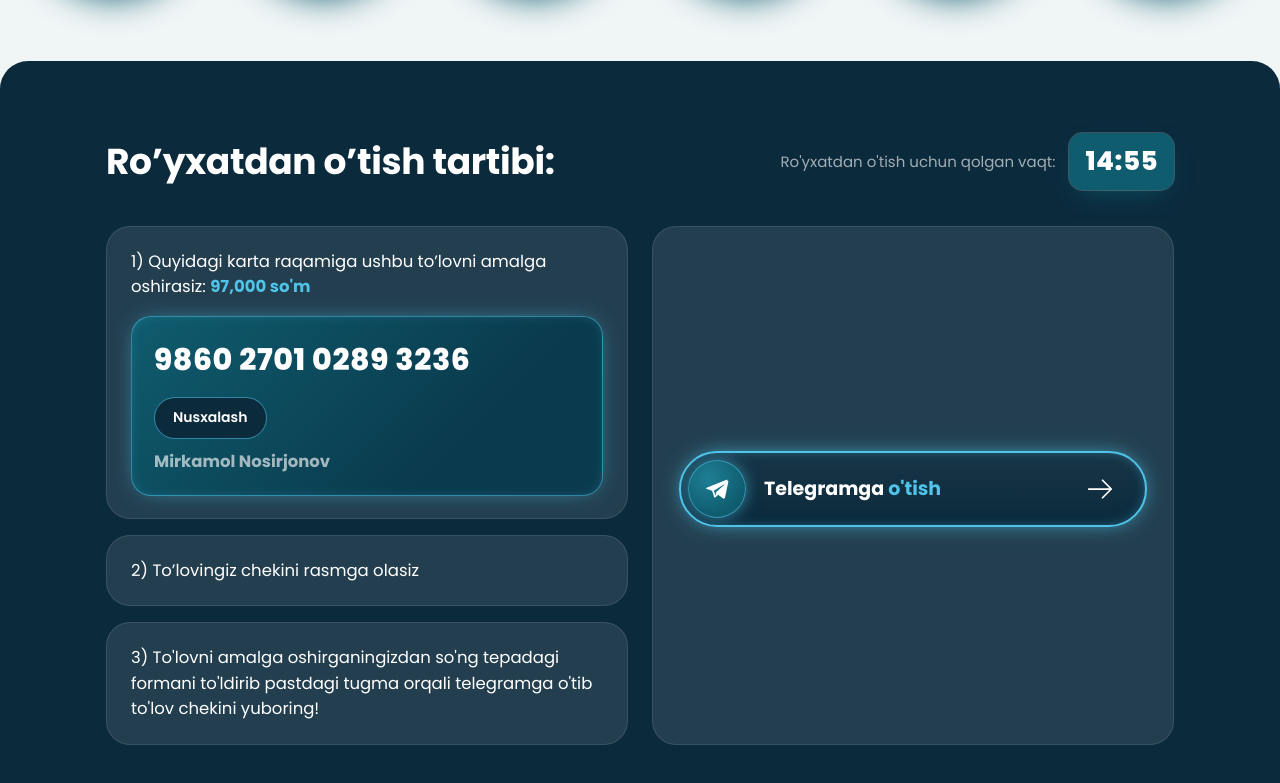
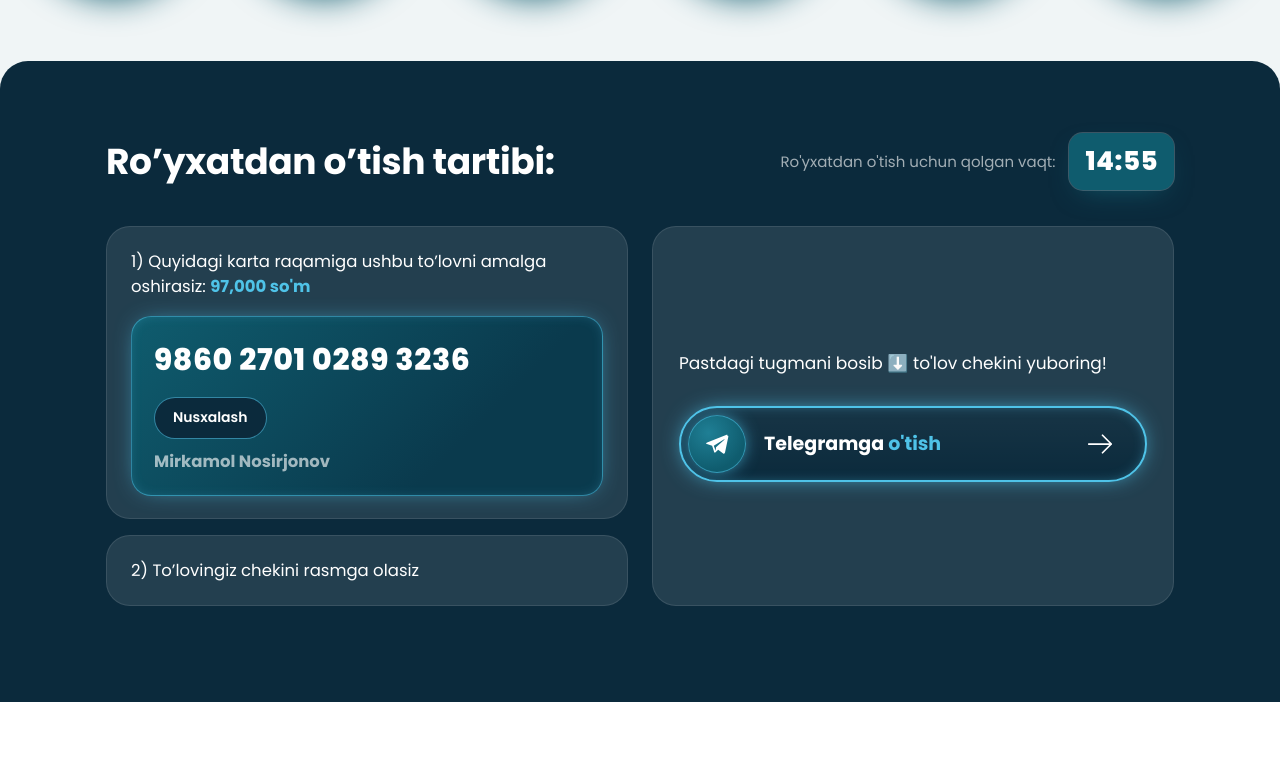
Before and after one commit to theyouseff/Tripwire---sayt, a plain HTML site: page index.html in a window 1280 px wide. Shown: the part 3436-4219 px from the top of the page. After the commit the page ends 4138 px from the top, so only its background shows below. Drawn offline with Linux system fonts and the light colour scheme.

Commit message:
3-qadam olib tashlandi, tugma ustiga yangi matn (pastga strelka bilan)
Co-Authored-By: Claude Sonnet 5.5 <noreply@anthropic.com>

```diff
--- a/index.html
+++ b/index.html
@@ -692,10 +692,10 @@
           </div>
         </div>
         <div class="step"><p>2) To’lovingiz chekini rasmga olasiz</p></div>
-        <div class="step"><p>3) To'lovni amalga oshirganingizdan so'ng tepadagi formani to'ldirib pastdagi tugma orqali telegramga o'tib to'lov chekini yuboring!</p></div>
       </div>
 
       <div class="reg-form reveal">
+        <p class="up-label">Pastdagi tugmani bosib ⬇️ to'lov chekini yuboring!</p>
         <a class="cta cta-submit cta-tg" id="tg-link" href="https://t.me/" target="_blank" rel="noopener">
           <span class="tg-ico"><svg width="26" height="26" viewBox="0 0 24 24" fill="currentColor" aria-hidden="true"><path d="M21.5 3.3 2.9 10.5c-1.3.5-1.3 1.2-.2 1.5l4.8 1.5 1.8 5.6c.2.6.1.8.7.8.4 0 .6-.2.9-.5l2.2-2.1 4.6 3.4c.8.5 1.5.2 1.7-.8l3-14.3c.3-1.2-.4-1.7-1.3-1.3zM9 13.7l9.3-5.9c.4-.3.8-.1.5.2l-7.7 7-.3 3.2-1.8-4.5z"/></svg></span>
           <span class="cta-text">Telegramga <em>o'tish</em></span>
```
